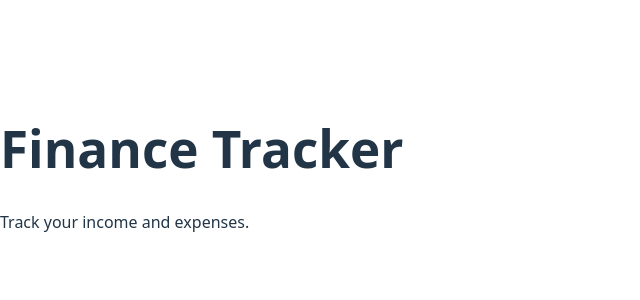
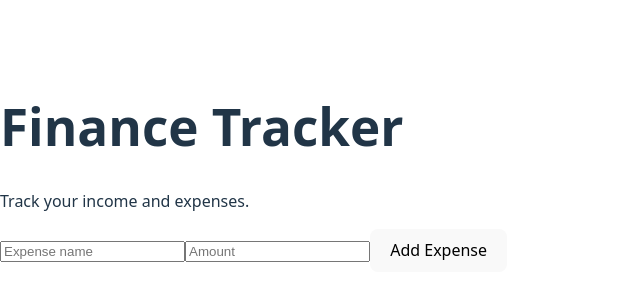
Before and after one commit to jsights9/finance-tracker, a React (Vite) app: page / in a window 1280 px wide. Shown: the part 232-532 px from the top of the page, without its empty margins (0-640 px from the left). Built offline with nearby package versions, Linux system fonts and the light colour scheme.

Commit message:
add expense input form

```diff
--- a/src/App.jsx
+++ b/src/App.jsx
@@ -1,8 +1,38 @@
+import { useState } from "react";
+
 function App() {
+
+  const [expenseName, setExpenseName] = useState("");
+  const [amount, setAmount] = useState("");
+
+  const handleSubmit = (e) => {
+    e.preventDefault();
+    console.log("Expense:", expenseName, "Amount:", amount);
+  };
+
   return (
     <div>
       <h1>Finance Tracker</h1>
       <p>Track your income and expenses.</p>
+
+      <form onSubmit={handleSubmit}>
+        <input
+          type="text"
+          placeholder="Expense name"
+          value={expenseName}
+          onChange={(e) => setExpenseName(e.target.value)}
+        />
+
+        <input
+          type="number"
+          placeholder="Amount"
+          value={amount}
+          onChange={(e) => setAmount(e.target.value)}
+        />
+
+        <button type="submit">Add Expense</button>
+      </form>
+
     </div>
   );
 }
```
